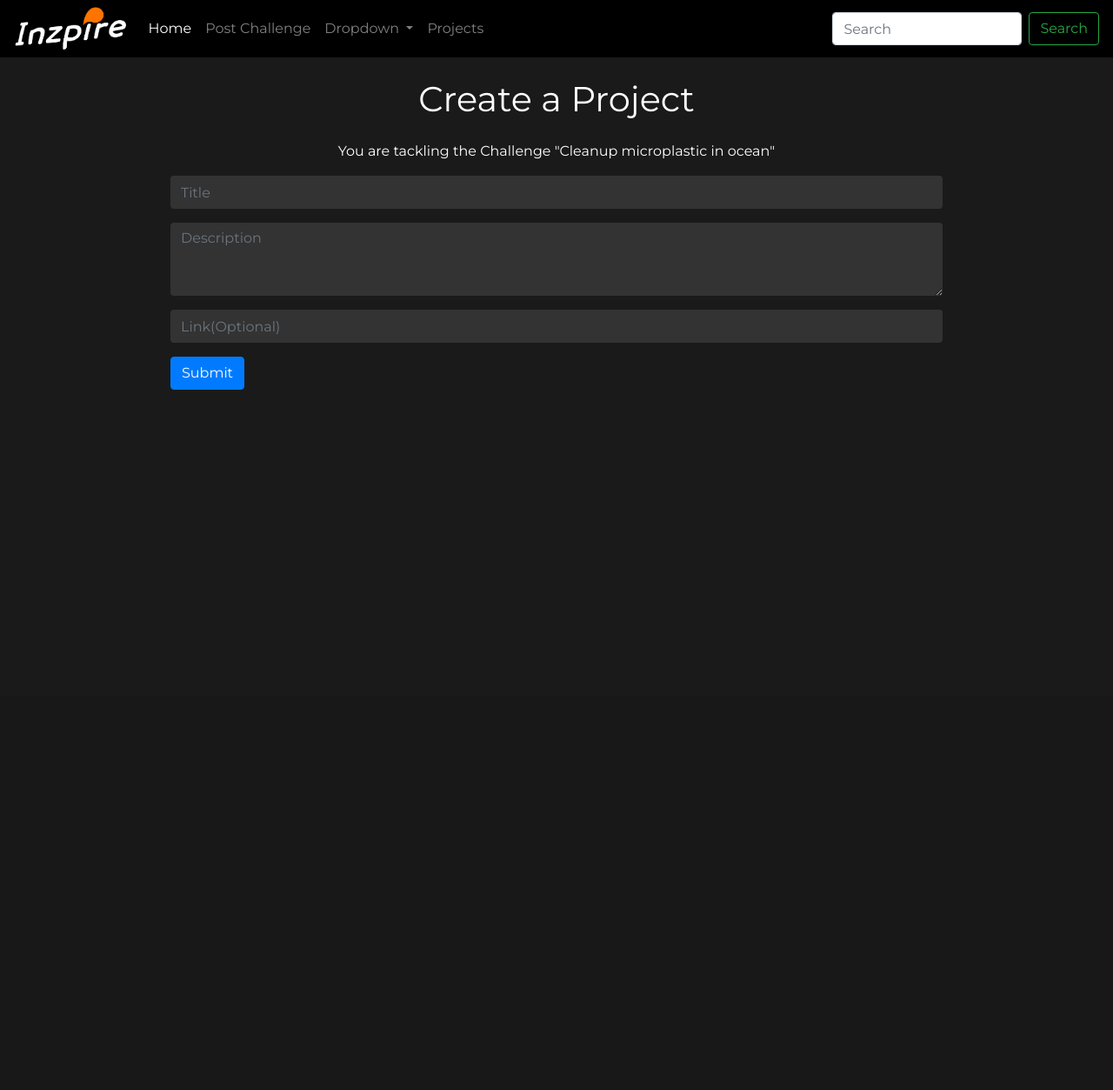
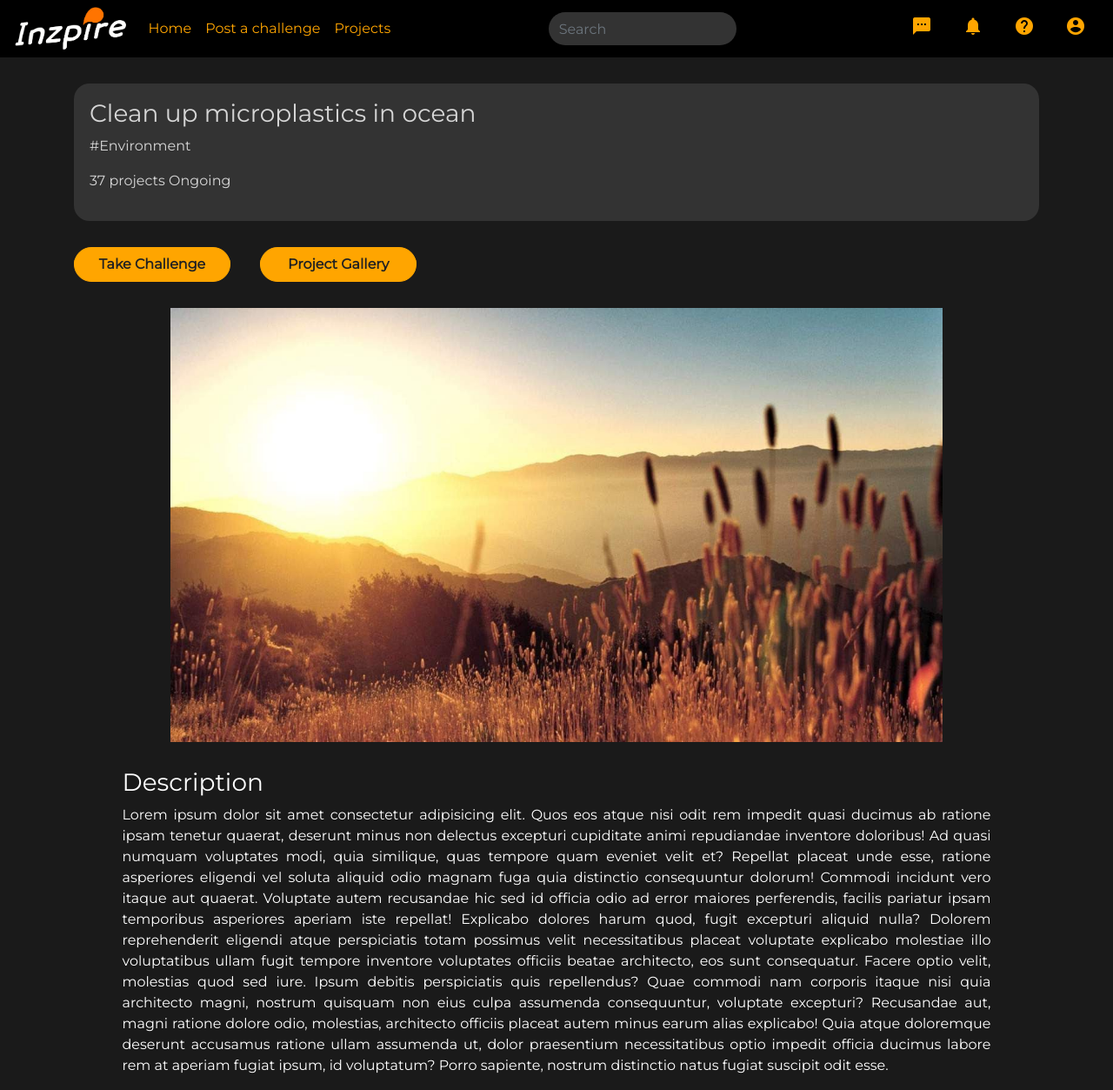
Before and after one commit to MM1901/Inzpire-HackHer413-2021, a PHP site: page /challenge.html in a window 1280 px wide. Shown: the whole page at 87% size. Before the commit the page ends 448 px from the top, so only its background shows below. Run offline with PHP 8.4, Linux system fonts and the light colour scheme.

Commit message:
add sample challenge

```diff
--- a/challenge.html
+++ b/challenge.html
@@ -5,12 +5,13 @@
     <meta charset="UTF-8">
     <meta http-equiv="X-UA-Compatible" content="IE=edge">
     <meta name="viewport" content="width=device-width, initial-scale=1.0">
-    <title>Post Challenge</title>
+    <title>Challenge</title>
     <link rel="stylesheet" href="https://cdn.jsdelivr.net/npm/bootstrap@4.5.3/dist/css/bootstrap.min.css"
         integrity="sha384-TX8t27EcRE3e/ihU7zmQxVncDAy5uIKz4rEkgIXeMed4M0jlfIDPvg6uqKI2xXr2" crossorigin="anonymous">
     <link rel="stylesheet" href="./css/challenge.css">
     <link rel="preconnect" href="https://fonts.gstatic.com">
     <link href="https://fonts.googleapis.com/css2?family=Montserrat&display=swap" rel="stylesheet">
+    <link rel="stylesheet" href="https://fonts.googleapis.com/icon?family=Material+Icons" />
     <style>
         body {
             background-color: #1A1A1A;
@@ -32,57 +33,76 @@
         <div class="collapse navbar-collapse" id="navbarSupportedContent">
             <ul class="navbar-nav mr-auto">
                 <li class="nav-item active">
-                    <a class="nav-link" href="#">Home <span class="sr-only">(current)</span></a>
+                    <a class="nav-link orange" href="#">Home <span class="sr-only">(current)</span></a>
                 </li>
                 <li class="nav-item">
-                    <a class="nav-link" href="#">Post Challenge</a>
+                    <a class="nav-link orange" href="#">Post a challenge</a>
                 </li>
-                <li class="nav-item dropdown">
-                    <a class="nav-link dropdown-toggle" href="#" id="navbarDropdown" role="button"
-                        data-toggle="dropdown" aria-haspopup="true" aria-expanded="false">
-                        Dropdown
-                    </a>
-                    <div class="dropdown-menu" aria-labelledby="navbarDropdown">
-                        <a class="dropdown-item" href="#">Action</a>
-                        <a class="dropdown-item" href="#">Another action</a>
-                        <div class="dropdown-divider"></div>
-                        <a class="dropdown-item" href="#">Something else here</a>
-                    </div>
-                </li>
+
                 <li class="nav-item">
-                    <a class="nav-link" href="#" tabindex="-1">Projects</a>
+                    <a class="nav-link orange" href="#" tabindex="-1">Projects</a>
                 </li>
             </ul>
             <form class="form-inline my-2 my-lg-0">
-                <input class="form-control mr-sm-2" type="search" placeholder="Search" aria-label="Search">
-                <button class="btn btn-outline-success my-2 my-sm-0" type="submit">Search</button>
+                <input class="form-control mr-sm-2 searchBar" type="search" placeholder="Search" aria-label="Search">
+
             </form>
+            <ul class="navbar-nav ml-auto">
+                <li class="nav-item icons">
+                    <i class="material-icons sms">sms</i>
+                </li>
+                <li class="nav-item icons">
+                    <i class="material-icons notifications">notifications</i>
+
+                </li>
+
+
+                <li class="nav-item icons">
+                    <i class="material-icons help">help</i>
+
+                </li>
+                <li class="nav-item icons">
+                    <i class="material-icons account_circle">account_circle</i>
+
+                </li>
+            </ul>
         </div>
     </nav>
     <div class="container ">
-        <h1 style="text-align:center;color:white" class="my-4">Create a Project</h1>
-        <p style="text-align:center; color:white">You are tackling the Challenge "Cleanup microplastic in ocean"</p>
-        <form style="width:80%;" class="mx-auto">
-            <div class="form-group">
+        <div class="head">
+            <h3>Clean up microplastics in ocean</h3>
+            <p>#Environment</p>
+            <p>37 projects Ongoing</p>
+        </div>
+        <div class="mx-auto">
+            <a href="./home.html" class="submit" style="display: inline;margin-right: 30px;"> <button type="submit"
+                    class="btn btn-primary submit" style="display: inline; ">Take
+                    Challenge</button></a>
+            <a href="./home.html" class="submit" style="display: inline;"> <button type="submit"
+                    class="btn btn-primary submit" style="display: inline;">Project
+                    Gallery</button></a>
+        </div>
+        <div style="text-align: center;"><img src="./img/morning.jpg" width="80%" alt=""></div>
+        <div class="descrip mx-auto">
+            <h3>Description</h3>
+            <p>Lorem ipsum dolor sit amet consectetur adipisicing elit. Quos eos atque nisi odit rem impedit quasi
+                ducimus ab ratione ipsam tenetur quaerat, deserunt minus non delectus excepturi cupiditate animi
+                repudiandae inventore doloribus! Ad quasi numquam voluptates modi, quia similique, quas tempore quam
+                eveniet velit et? Repellat placeat unde esse, ratione asperiores eligendi vel soluta aliquid odio magnam
+                fuga quia distinctio consequuntur dolorum! Commodi incidunt vero itaque aut quaerat. Voluptate autem
+                recusandae hic sed id officia odio ad error maiores perferendis, facilis pariatur ipsam temporibus
+                asperiores aperiam iste repellat! Explicabo dolores harum quod, fugit excepturi aliquid nulla? Dolorem
+                reprehenderit eligendi atque perspiciatis totam possimus velit necessitatibus placeat voluptate
+                explicabo molestiae illo voluptatibus ullam fugit tempore inventore voluptates officiis beatae
+                architecto, eos sunt consequatur. Facere optio velit, molestias quod sed iure. Ipsum debitis
+                perspiciatis quis repellendus? Quae commodi nam corporis itaque nisi quia architecto magni, nostrum
+                quisquam non eius culpa assumenda consequuntur, voluptate excepturi? Recusandae aut, magni ratione
+                dolore odio, molestias, architecto officiis placeat autem minus earum alias explicabo! Quia atque
+                doloremque deserunt accusamus ratione ullam assumenda ut, dolor praesentium necessitatibus optio impedit
+                officia ducimus labore rem at aperiam fugiat ipsum, id voluptatum? Porro sapiente, nostrum distinctio
+                natus fugiat suscipit odit esse.</p>
+        </div>
 
-                <input type="text" class="form-control inputField" placeholder="Title">
-
-            </div>
-            <div class="form-group">
-
-                <textarea class="form-control inputField" id="exampleFormControlTextarea1" placeholder="Description"
-                    rows="3"></textarea>
-            </div>
-            <div class="form-group">
-
-                <input type="text" class="form-control inputField" placeholder="Link(Optional)">
-
-            </div>
-            <div class="mx-auto">
-                <a href="./home.html" class="login"> <button type="submit"
-                        class="btn btn-primary login">Submit</button></a>
-            </div>
-        </form>
     </div>
 </body>
 
--- a/css/challenge.css
+++ b/css/challenge.css
@@ -71,3 +71,18 @@
   display: inline;
   color: white;
 }
+
+.head {
+  margin-top: 30px;
+  background: #333333;
+  border-radius: 18px;
+  padding: 18px;
+  color: rgba(255, 255, 255, 0.8);
+}
+
+.descrip {
+  color: white;
+  margin-top: 30px;
+  width: 90%;
+  text-align: justify;
+}
```
Also changed, not shown: createProject.html (+38 -1 lines), img/morning.jpg (added).
